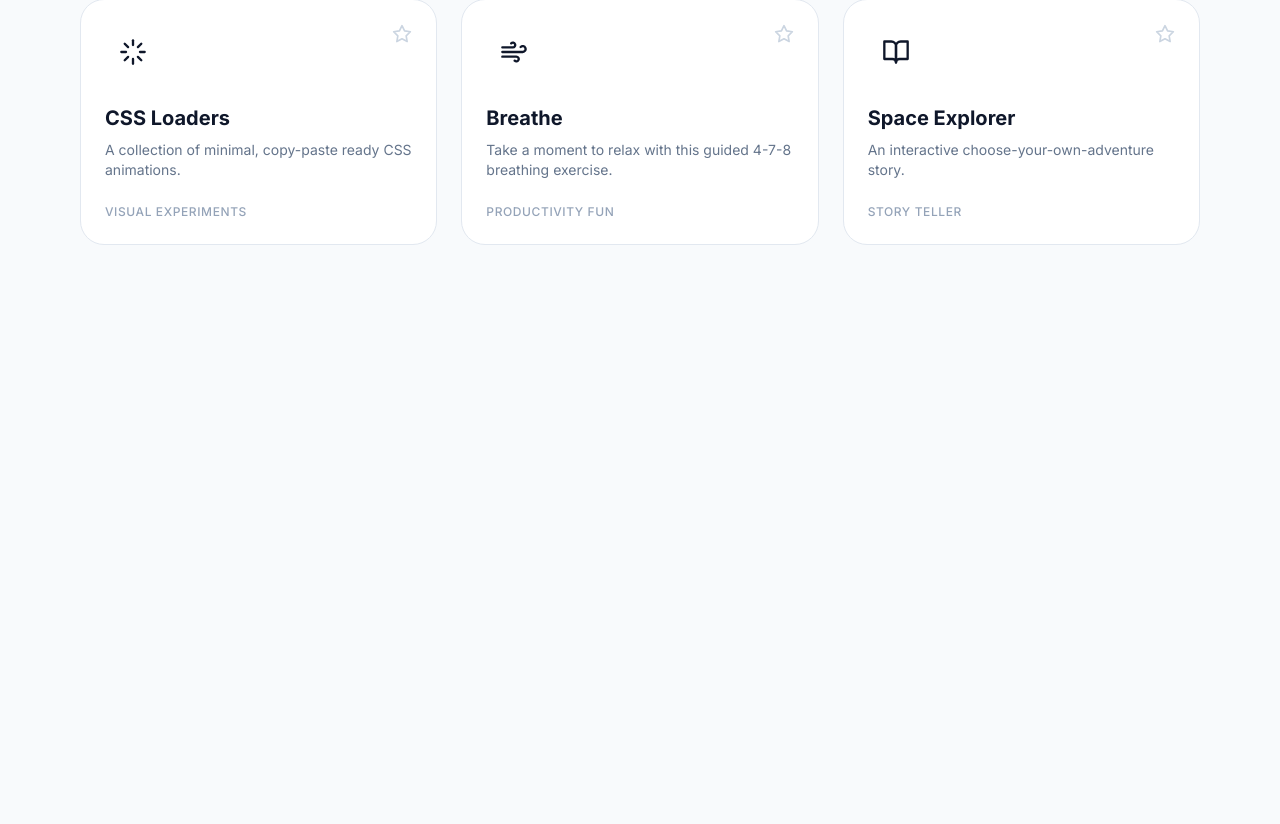
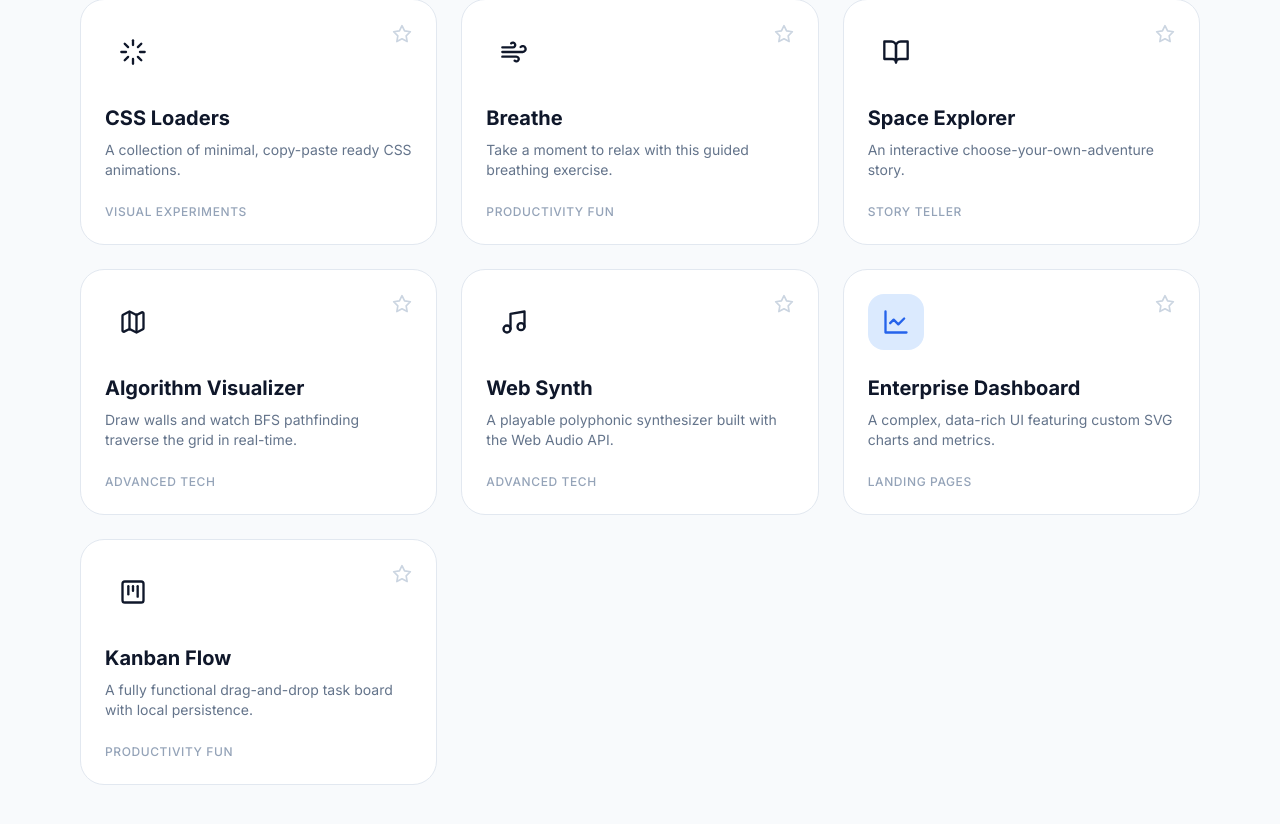
Before and after one commit to Prem759-0/landing-page-universe, a Next.js app: page / in a window 1280 px wide. Shown: the part 1194-2018 px from the top of the page. Before the commit the page ends 1487 px from the top, so only its background shows below. Built offline with nearby package versions, Linux system fonts and the light colour scheme.

Commit message:
Update experiences.ts

```diff
--- a/data/experiences.ts
+++ b/data/experiences.ts
@@ -1,7 +1,8 @@
 import {
   Component, Gamepad2, BookOpen, LayoutTemplate,
   Brain, UserCircle, MousePointerClick, Palette,
-  Wind, Keyboard, CreditCard, Loader
+  Wind, Keyboard, CreditCard, Loader,
+  Map as MapIcon, Music, LineChart, KanbanSquare
 } from "lucide-react";
 
 export const categories = [
@@ -12,10 +13,12 @@ export const categories = [
   "Landing Pages",
   "Visual Experiments",
   "Kids Friendly",
-  "Productivity Fun"
+  "Productivity Fun",
+  "Advanced Tech"
 ];
 
 export const experiences = [
+  // ... (Previous 12 experiences)
   {
     id: "ui-playground",
     title: "UI Playground",
@@ -64,7 +67,7 @@ export const experiences = [
   {
     id: "tap-counter",
     title: "10-Second Tap Rush",
-    description: "How many times can you click in 10 seconds? Break the high score.",
+    description: "How many times can you click in 10 seconds?",
     category: "Games",
     icon: MousePointerClick,
     href: "/tap-counter",
@@ -109,7 +112,7 @@ export const experiences = [
   {
     id: "breathe",
     title: "Breathe",
-    description: "Take a moment to relax with this guided 4-7-8 breathing exercise.",
+    description: "Take a moment to relax with this guided breathing exercise.",
     category: "Productivity Fun",
     icon: Wind,
     href: "/breathe",
@@ -124,4 +127,41 @@ export const experiences = [
     href: "/story-teller",
     color: "bg-purple-100 text-purple-600 dark:bg-purple-900/30 dark:text-purple-400",
   },
+  // --- NEW ADVANCED EXPERIENCES ---
+  {
+    id: "pathfinder",
+    title: "Algorithm Visualizer",
+    description: "Draw walls and watch BFS pathfinding traverse the grid in real-time.",
+    category: "Advanced Tech",
+    icon: MapIcon,
+    href: "/pathfinder",
+    color: "bg-violet-100 text-violet-600 dark:bg-violet-900/30 dark:text-violet-400",
+  },
+  {
+    id: "synth-keyboard",
+    title: "Web Synth",
+    description: "A playable polyphonic synthesizer built with the Web Audio API.",
+    category: "Advanced Tech",
+    icon: Music,
+    href: "/synth-keyboard",
+    color: "bg-fuchsia-100 text-fuchsia-600 dark:bg-fuchsia-900/30 dark:text-fuchsia-400",
+  },
+  {
+    id: "analytics-dashboard",
+    title: "Enterprise Dashboard",
+    description: "A complex, data-rich UI featuring custom SVG charts and metrics.",
+    category: "Landing Pages",
+    icon: LineChart,
+    href: "/analytics-dashboard",
+    color: "bg-blue-100 text-blue-600 dark:bg-blue-900/30 dark:text-blue-400",
+  },
+  {
+    id: "kanban-board",
+    title: "Kanban Flow",
+    description: "A fully functional drag-and-drop task board with local persistence.",
+    category: "Productivity Fun",
+    icon: KanbanSquare,
+    href: "/kanban-board",
+    color: "bg-amber-100 text-amber-600 dark:bg-amber-900/30 dark:text-amber-400",
+  }
 ];
```
